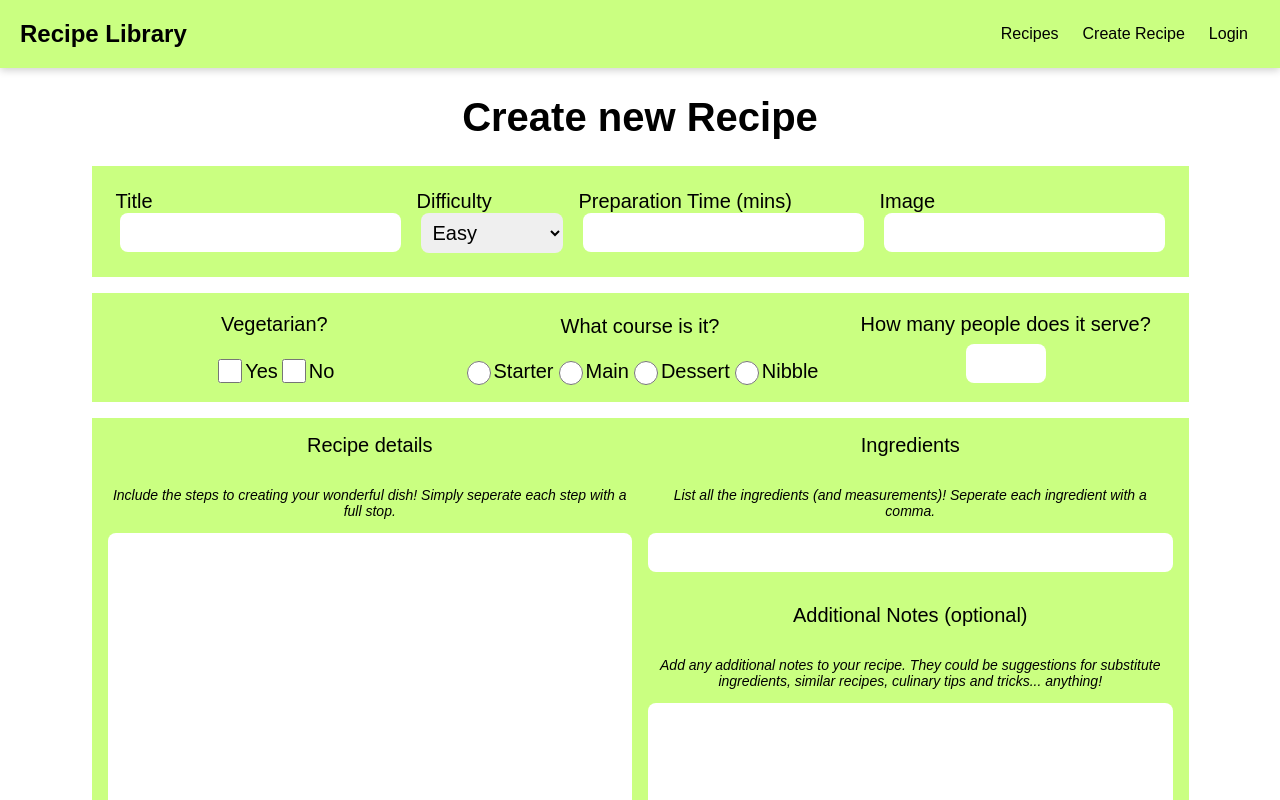
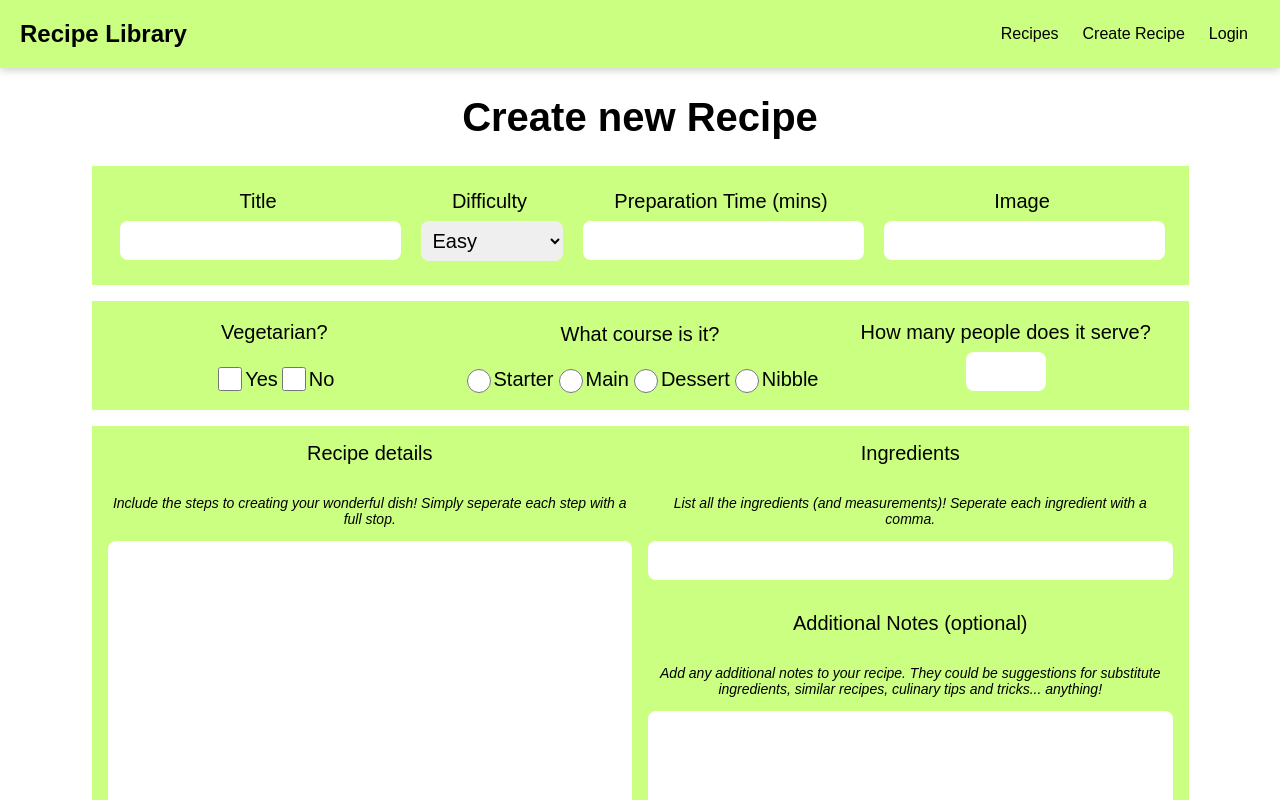
Before and after one commit to patchinator/food-test-app, a Next.js app: page /profile/create-recipe in a window 1280 px wide. Shown: the top 800 px of the page. Built offline with nearby package versions, Linux system fonts and the light colour scheme.

Commit message:
Fixed padding on form

```diff
--- a/components/Recipes/RecipeForm.module.scss
+++ b/components/Recipes/RecipeForm.module.scss
@@ -26,6 +26,7 @@
         .recipe_difficulty,
         .recipe_image {
           padding: 0.5rem;
+          text-align: center;
 
           input,
           select {
@@ -33,6 +34,7 @@
             border-radius: 0.5rem;
             border: none;
             margin-left: 0.25rem;
+            margin-top: 0.5rem;
             font-size: inherit;
           }
         }
```
